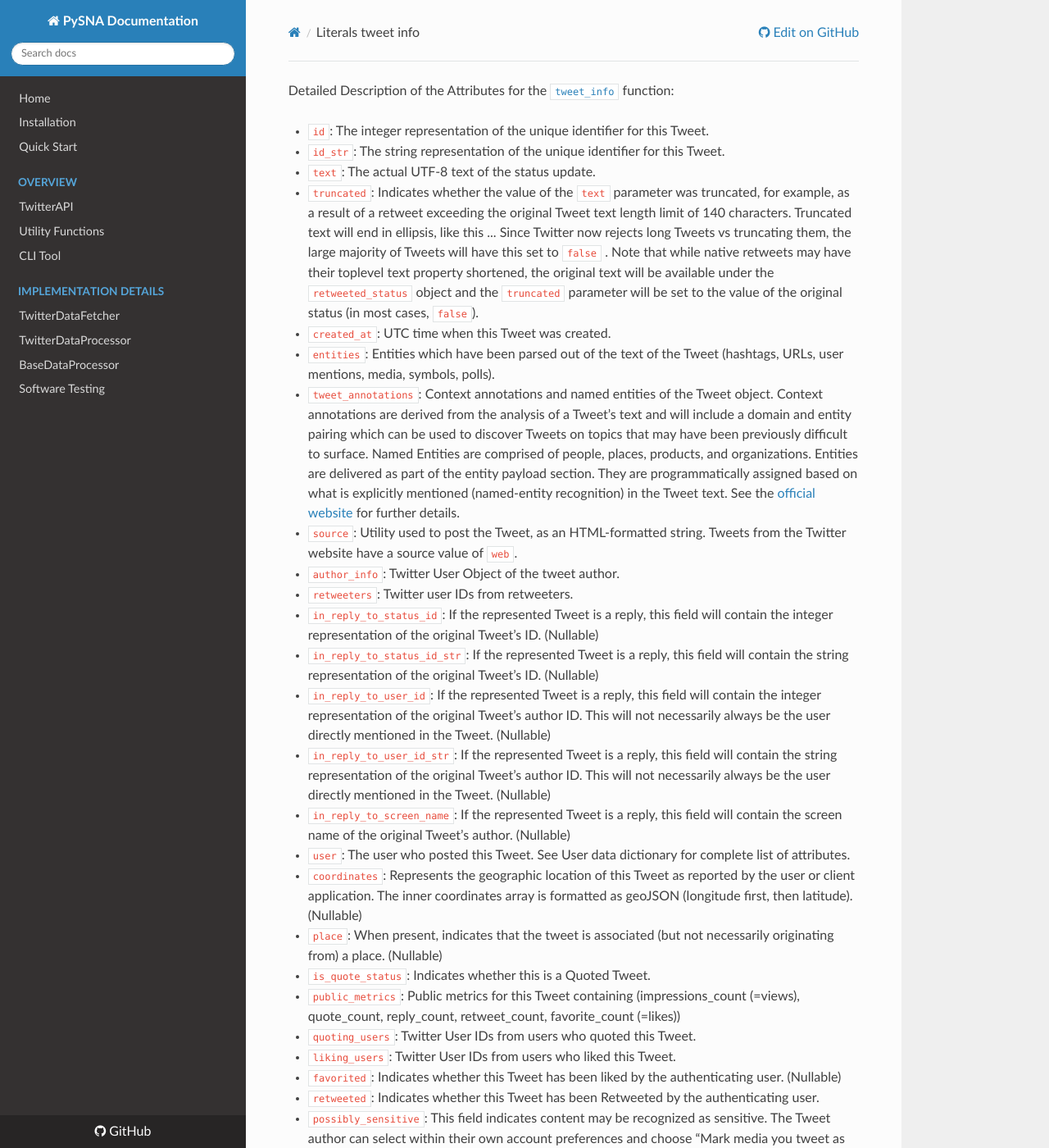
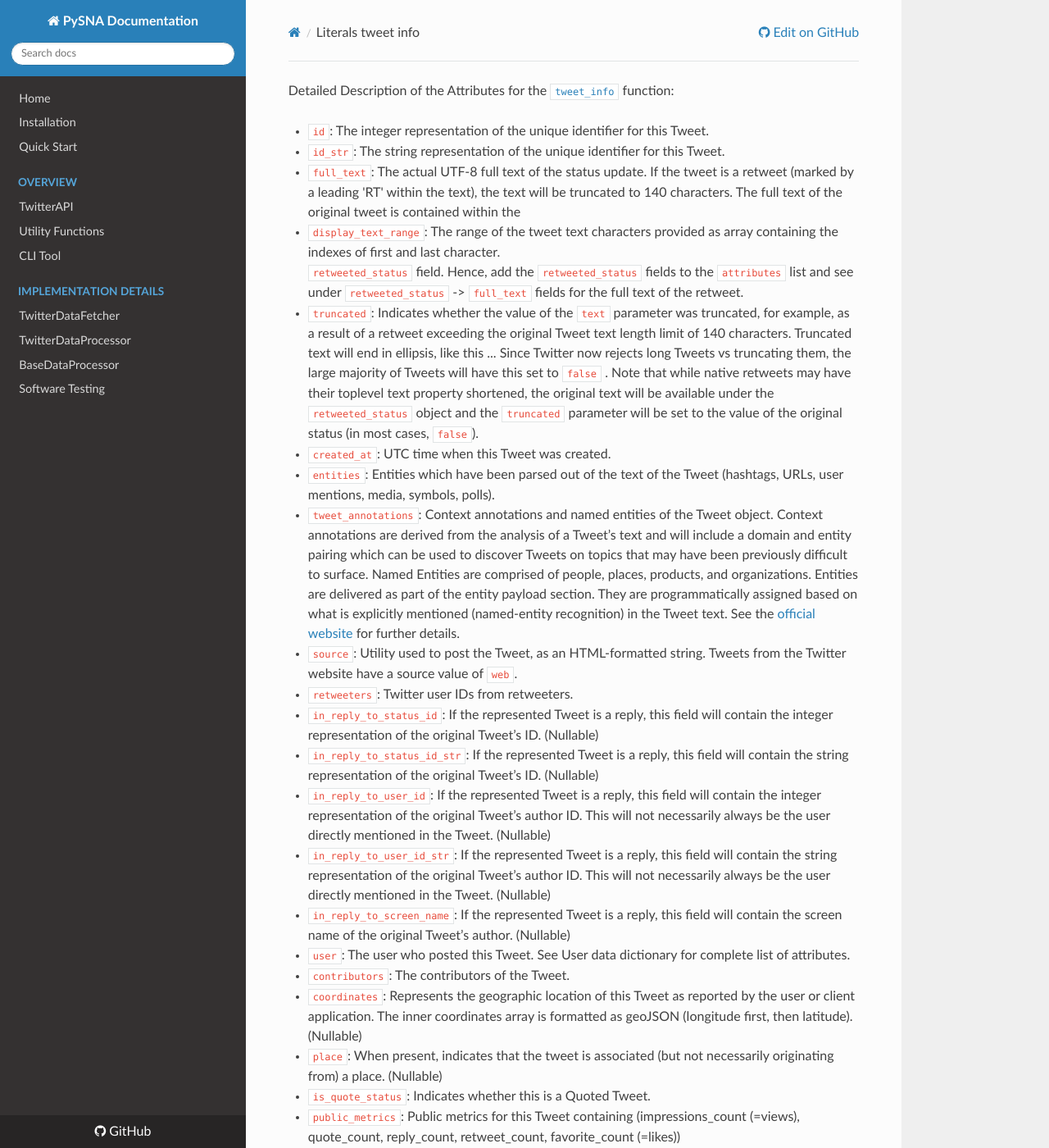
Before and after one commit to mathun3003/PySNA, an MkDocs documentation site: the page built from docs/docs/user-guide/overview/literals-tweet-info.md, in a window 1280 px wide and 1400 px high. Shown: the whole window at 82% size. Built offline with MkDocs 1.6.1, drawn with Linux system fonts in a browser that asks for light colours; nearby versions of some CDN libraries; some of the changed text lies outside the part shown.

Commit message:
update docs

````diff
--- a/docs/docs/user-guide/overview/literals-tweet-info.md
+++ b/docs/docs/user-guide/overview/literals-tweet-info.md
@@ -2,13 +2,14 @@
 
 - ```id```: The integer representation of the unique identifier for this Tweet.
 - ```id_str```: The string representation of the unique identifier for this Tweet.
-- ```text```: The actual UTF-8 text of the status update.
+- ```full_text```: The actual UTF-8 full text of the status update.  If the tweet is a retweet (marked by a leading 'RT' within the text), the text will be truncated to 140 characters. The full text of the original tweet is contained within the
+- ```display_text_range```: The range of the tweet text characters provided as array containing the indexes of first and last character.
+```retweeted_status``` field. Hence, add the ```retweeted_status``` fields to the ```attributes``` list and see under ```retweeted_status``` -> ```full_text``` fields for the full text of the retweet.
 - ```truncated```: Indicates whether the value of the ```text``` parameter was truncated, for example, as a result of a retweet exceeding the original Tweet text length limit of 140 characters. Truncated text will end in ellipsis, like this ... Since Twitter now rejects long Tweets vs truncating them, the large majority of Tweets will have this set to ```false``` . Note that while native retweets may have their toplevel text property shortened, the original text will be available under the ```retweeted_status``` object and the ```truncated``` parameter will be set to the value of the original status (in most cases, ```false```).
 - ```created_at```: UTC time when this Tweet was created.
 - ```entities```: Entities which have been parsed out of the text of the Tweet (hashtags, URLs, user mentions, media, symbols, polls).
 - ```tweet_annotations```: Context annotations and named entities of the Tweet object. Context annotations are derived from the analysis of a Tweet’s text and will include a domain and entity pairing which can be used to discover Tweets on topics that may have been previously difficult to surface. Named Entities are comprised of people, places, products, and organizations. Entities are delivered as part of the entity payload section. They are programmatically assigned based on what is explicitly mentioned (named-entity recognition) in the Tweet text. See the [official website](https://developer.twitter.com/en/docs/twitter-api/annotations/overview) for further details.
 - ```source```: Utility used to post the Tweet, as an HTML-formatted string. Tweets from the Twitter website have a source value of ```web```.
-- ```author_info```: Twitter User Object of the tweet author.
 - ```retweeters```: Twitter user IDs from retweeters.
 - ```in_reply_to_status_id```: If the represented Tweet is a reply, this field will contain the integer representation of the original Tweet’s ID. (Nullable)
 - ```in_reply_to_status_id_str```: If the represented Tweet is a reply, this field will contain the string representation of the original Tweet’s ID. (Nullable)
@@ -16,6 +17,7 @@
 - ```in_reply_to_user_id_str```: If the represented Tweet is a reply, this field will contain the string representation of the original Tweet’s author ID. This will not necessarily always be the user directly mentioned in the Tweet. (Nullable)
 - ```in_reply_to_screen_name```: If the represented Tweet is a reply, this field will contain the screen name of the original Tweet’s author. (Nullable)
 - ```user```: The user who posted this Tweet. See User data dictionary for complete list of attributes.
+- ```contributors```: The contributors of the Tweet.
 - ```coordinates```: Represents the geographic location of this Tweet as reported by the user or client application. The inner coordinates array is formatted as geoJSON (longitude first, then latitude). (Nullable)
 - ```place```: When present, indicates that the tweet is associated (but not necessarily originating from) a place. (Nullable)
 - ```is_quote_status```: Indicates whether this is a Quoted Tweet.
@@ -24,6 +26,7 @@
 - ```liking_users```: Twitter User IDs from users who liked this Tweet.
 - ```favorited```: Indicates whether this Tweet has been liked by the authenticating user. (Nullable)
 - ```retweeted```: Indicates whether this Tweet has been Retweeted by the authenticating user.
+- ```retweeted_status```: Users can amplify the broadcast of Tweets authored by other users by retweeting . Retweets can be distinguished from typical Tweets by the existence of a retweeted_status attribute. This attribute contains a representation of the original Tweet that was retweeted. Note that retweets of retweets do not show representations of the intermediary retweet, but only the original Tweet.
 - ```possibly_sensitive```: This field indicates content may be recognized as sensitive. The Tweet author can select within their own account preferences and choose “Mark media you tweet as having material that may be sensitive” so each Tweet created after has this flag set. This may also be judged and labeled by an internal Twitter support agent. (Nullable)
 - ```lang```: When present, indicates a BCP 47 language identifier corresponding to the machine-detected language of the Tweet text, or ```und``` if no language could be detected. See more documentation [HERE](https://developer.twitter.com/en/docs/twitter-api/enterprise/powertrack-api/guides/operators).
 - ```sentiment```: The sentiment of the Tweet, either positive, neutral, or negative. The sentiment is detected by using [TextBlob](https://textblob.readthedocs.io/en/dev/) which uses a Naive Bayes Classifier trained on movie reviews. Currently, only english Tweets are supported. In case a Tweet of a different language is analyzed, results will still be returned but might not be accurate.
````
Also changed, not shown: docs/docs/user-guide/overview/TwitterAPI.md (+1 -1 lines), docs/docs/user-guide/overview/cli.md (+1 -1 lines), docs/docs/user-guide/overview/literals-user-info.md (renamed from docs/docs/user-guide/overview/literals-user-object.md, +1 -1 lines), docs/site/index.html, docs/site/search/search_index.json, docs/site/sitemap.xml, docs/site/user-guide/overview/TwitterAPI/index.html, docs/site/user-guide/overview/cli/index.html, docs/site/user-guide/overview/literals-tweet-info/index.html, docs/site/user-guide/overview/literals-user-info/index.html, 1 other file.
